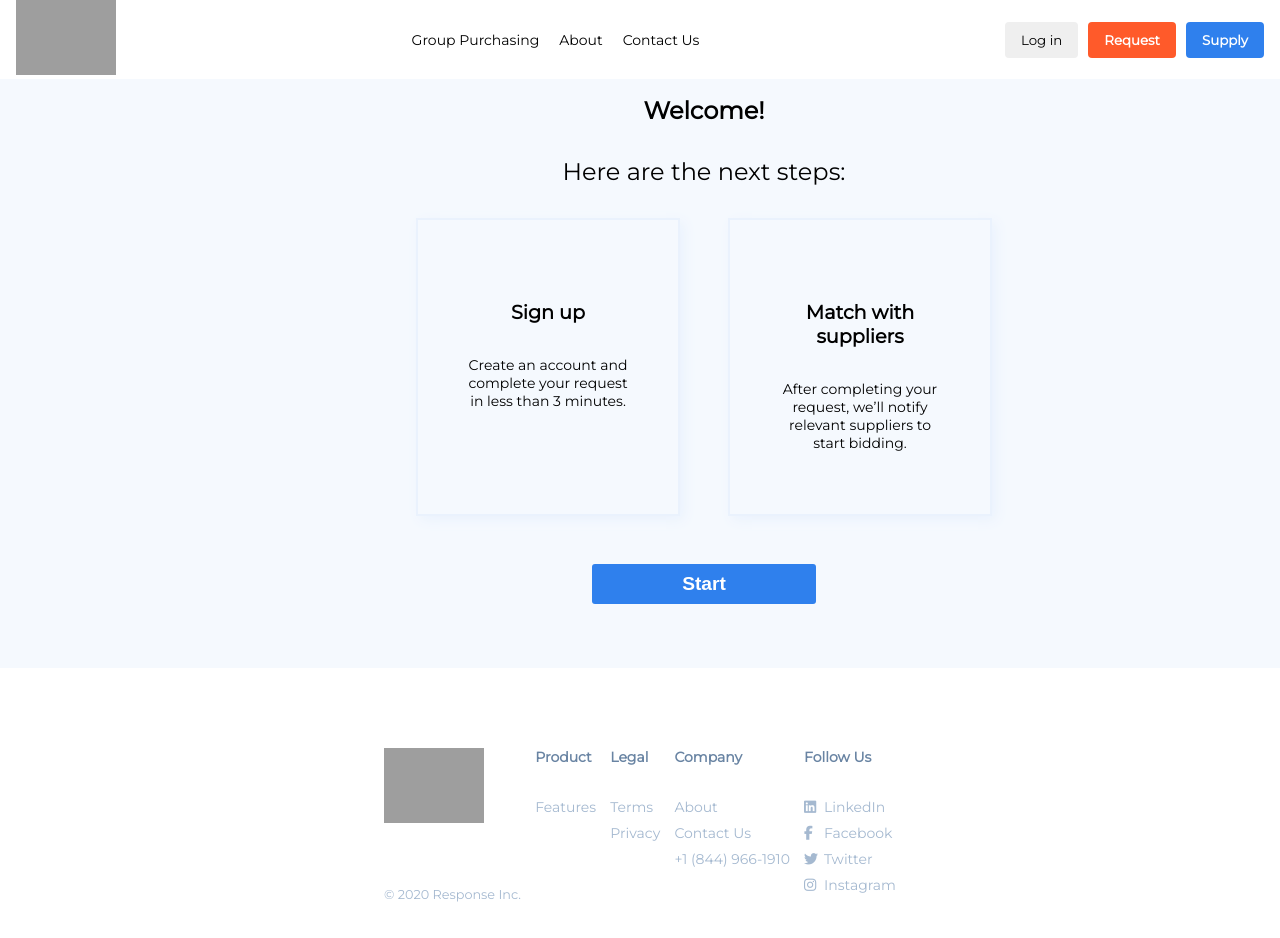
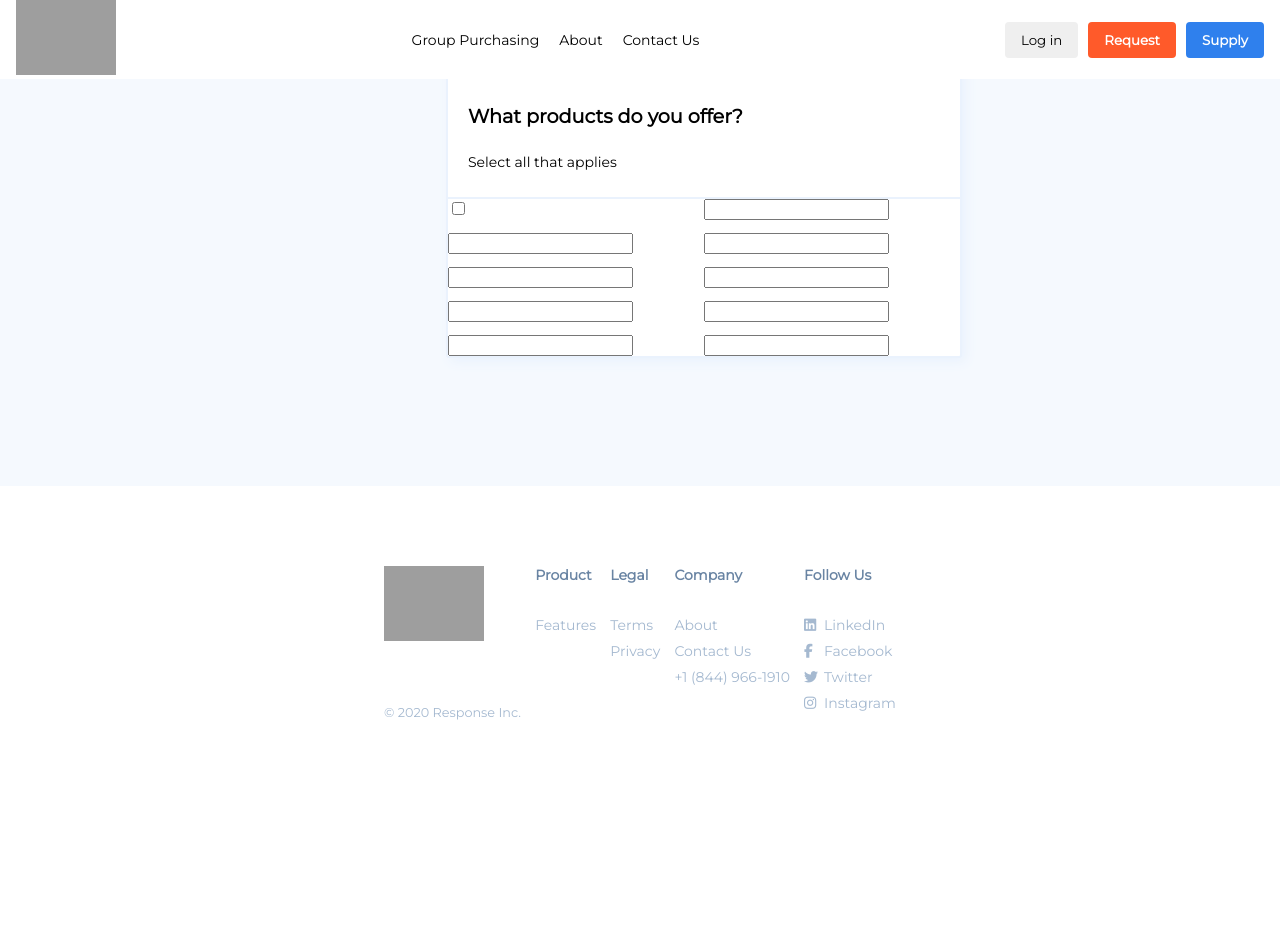
Before and after one commit to KaiserPhemi/covid-landing, a React app: page /register in a window 1280 px wide. Shown: the top 938 px of the page. After the commit the page ends 800 px from the top, so only its background shows below. Built offline with nearby package versions, Linux system fonts and the light colour scheme; grey boxes are pictures that could not be loaded.

Commit message:
ft(form-submission)

```diff
--- a/src/components/SignUpPage/ProductList.jsx
+++ b/src/components/SignUpPage/ProductList.jsx
@@ -6,14 +6,18 @@ import React from "react";
  */
 const ProductList = () => {
   return (
-    <div>
-      <div>
-        <h4>What products do you offer?</h4>
-        <p>Select all that applies</p>
+    <div className="product-list-page">
+      <div className="card-header">
+        <h4 className="card-title">What products do you offer?</h4>
+        <p className="card-text">Select all that applies</p>
       </div>
-      <div>
+      <div className="card-body">
         <label htmlFor="">
-          <input type="text" />
+          <input type="checkbox" />
+          <p>
+            <span></span>
+            <span></span>
+          </p>
         </label>
         <label htmlFor="">
           <input type="text" />
--- a/src/components/SignUpPage/SignUpPage.jsx
+++ b/src/components/SignUpPage/SignUpPage.jsx
@@ -13,7 +13,7 @@ import ContactInfo from "./ContactInfo";
  * @desc
  */
 const SignUpPage = () => {
-  const [pageStep, changeStep] = useState(1);
+  const [pageStep, changeStep] = useState(2);
 
   /**
    * @desc takes us to the next page
--- a/src/components/SignUpPage/_signup.scss
+++ b/src/components/SignUpPage/_signup.scss
@@ -54,4 +54,27 @@
     height: 2.5rem;
     width: 14rem;
   }
+
+  .product-list-page {
+    box-shadow: 4px 4px 12px 0 #eaf2fd;
+    border: 2px solid #eaf2fd;
+    border-radius: 3px;
+    background-color: #fff;
+    width: 40%;
+
+    .card-header {
+      padding: 0.75rem 1.25rem;
+      border-bottom: 2px solid #eaf2fd;
+
+      .card-title {
+        font-size: 1.2rem;
+      }
+    }
+
+    .card-body {
+      display: grid;
+      grid-template-rows: repeat(4, 1fr);
+      grid-template-columns: repeat(2, 1fr);
+    }
+  }
 }
```
